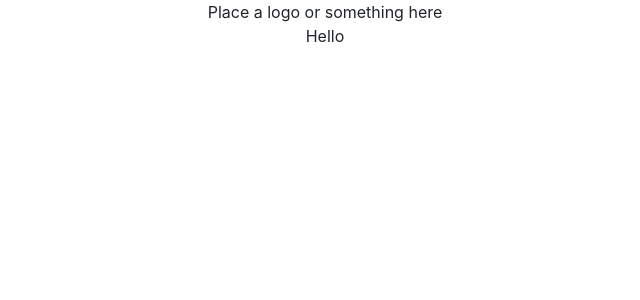
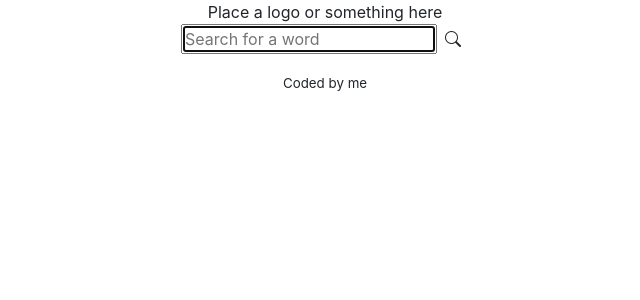
Before and after one commit to cecilmkl/dictionary-project, a React (Create React App) app: page / in a window 1280 px wide. Shown: the top 300 px of the page, without its empty margins (315-955 px from the left). Built offline with nearby package versions, Linux system fonts and the light colour scheme.

Commit message:
Added search form, installed bootstrap icons

```diff
--- a/package.json
+++ b/package.json
@@ -6,6 +6,7 @@
     "@testing-library/jest-dom": "^5.16.4",
     "@testing-library/react": "^13.2.0",
     "@testing-library/user-event": "^13.5.0",
+    "bootstrap-icons": "^1.8.1",
     "react": "^18.1.0",
     "react-dom": "^18.1.0",
     "react-scripts": "5.0.1",
--- a/public/index.html
+++ b/public/index.html
@@ -15,6 +15,10 @@
 			integrity="sha384-1BmE4kWBq78iYhFldvKuhfTAU6auU8tT94WrHftjDbrCEXSU1oBoqyl2QvZ6jIW3"
 			crossorigin="anonymous"
 		/>
+		<link
+			rel="stylesheet"
+			href="https://cdn.jsdelivr.net/npm/bootstrap-icons@1.8.1/font/bootstrap-icons.css"
+		/>
 		<link rel="manifest" href="%PUBLIC_URL%/manifest.json" />
 		<title>Dictionary app</title>
 	</head>
--- a/src/App.css
+++ b/src/App.css
@@ -12,3 +12,8 @@
 	font-size: calc(10px + 2vmin);
 	color: white;
 } */
+
+footer {
+	font-size: smaller;
+	margin: 20px 0;
+}
--- a/src/App.js
+++ b/src/App.js
@@ -1,4 +1,5 @@
 import "./App.css";
+import Dictionary from "./Dictionary";
 
 function App() {
 	return (
@@ -6,7 +7,10 @@ function App() {
 			<header className="App-header">
 				<div>Place a logo or something here</div>
 			</header>
-			<p>Hello</p>
+			<main>
+				<Dictionary />
+			</main>
+			<footer>Coded by me</footer>
 		</div>
 	);
 }
--- /dev/null
+++ b/src/Dictionary.js
@@ -0,0 +1,27 @@
+import React, { useState } from "react";
+
+export default function Dictionary() {
+	let [keyword, setKeyword] = useState(null);
+	function search(event) {
+		event.preventDefault();
+		alert(`Searching for ${keyword}`);
+	}
+
+	function handleKeywordChange(event) {
+		event.preventDefault();
+		setKeyword(event.target.value); // will store value of form when something is changed!
+	}
+	return (
+		<div className="Dictionary">
+			<form onSubmit={search}>
+				<input
+					type="search"
+					onChange={handleKeywordChange}
+					autoFocus={true}
+					placeholder="Search for a word"
+				/>
+				<i className="bi bi-search mx-2"></i>
+			</form>
+		</div>
+	);
+}
```
Also changed, not shown: public/manifest.json, 1 other file (tests, documents, lock files or other folders).
